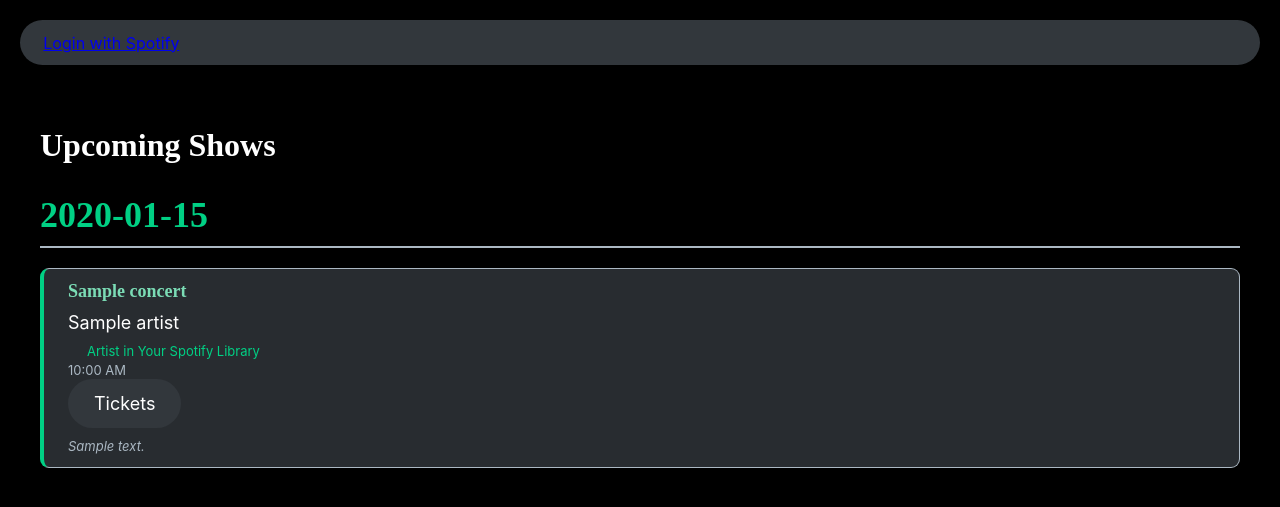
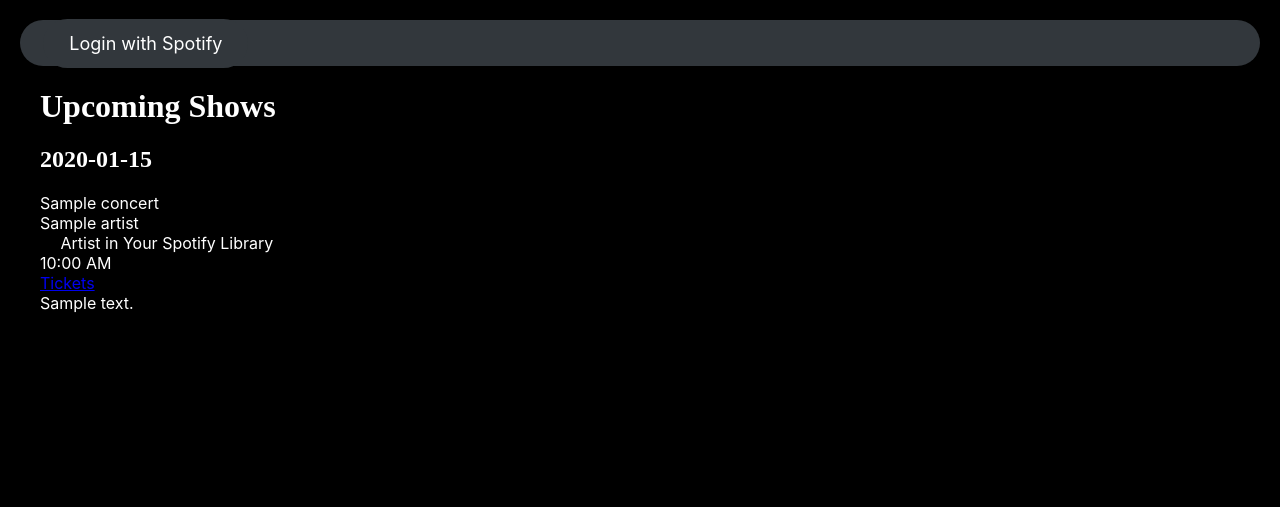
Before and after one commit to hack-c/jazzlistings, a Python web app: template templates/index.html in a window 1280 px wide. Shown: the top 507 px of the page. Run offline with Jinja, Linux system fonts and the light colour scheme; the template is opened without the code that fills it: most values are stand-ins (such as "Sample title", 1, 10 or a date in 2020); some web fonts are replaced.

Commit message:
more styling

```diff
--- a/templates/base.html
+++ b/templates/base.html
@@ -1,11 +1,12 @@
 <!DOCTYPE html>
-<html lang="en">
+<html class="no-js">
 <head>
     <meta charset="UTF-8">
-    <meta name="viewport" content="width=device-width, initial-scale=1.0">
+    <meta name="viewport" content="width=device-width, initial-scale=1">
     <title>Jazz Listings</title>
+
+    <!-- Font definitions -->
     <style>
-        /* Font faces */
         @font-face {
             font-family: 'Inter';
             font-style: normal;
@@ -22,7 +23,6 @@
             src: url('https://ecmrecords.com/wp-content/plugins/woocommerce/assets/fonts/cardo_normal_400.woff2') format('woff2');
         }
 
-        /* Color variables */
         :root {
             --wp--preset--color--black: #000000;
             --wp--preset--color--cyan-bluish-gray: #abb8c3;
@@ -41,109 +41,40 @@
         /* Base styles */
         body {
             font-family: 'Inter', sans-serif;
+            background-color: var(--wp--preset--color--black);
+            color: var(--wp--preset--color--white);
             margin: 0;
             padding: 20px;
-            background-color: var(--wp--preset--color--black);
-            color: var(--wp--preset--color--white);
         }
 
         h1, h2, h3, h4, h5, h6 {
             font-family: 'Cardo', serif;
-            color: var(--wp--preset--color--white);
         }
 
+        .content {
+            max-width: 1200px;
+            margin: 0 auto;
+        }
+
+        /* Navigation */
         nav {
             margin-bottom: 20px;
             padding: calc(0.667em + 2px) calc(1.333em + 2px);
             background-color: #32373c;
             border-radius: 9999px;
-            color: var(--wp--preset--color--white);
         }
 
-        .content {
-            max-width: 1200px;
-            margin: 0 auto;
-            padding: 20px;
-        }
-
-        .concert-card {
-            border: 1px solid var(--wp--preset--color--cyan-bluish-gray);
-            padding: calc(0.667em + 2px) calc(1.333em + 2px);
-            margin-bottom: 15px;
-            border-radius: 9px;
-            background-color: rgba(50, 55, 60, 0.8);
-        }
-
-        .venue {
-            font-family: 'Cardo', serif;
-            font-weight: bold;
-            font-size: 1.125em;
-            color: var(--wp--preset--color--light-green-cyan);
-            margin-bottom: 10px;
-        }
-
-        .artists {
-            margin: 10px 0;
-            color: var(--wp--preset--color--white);
-            font-size: 1.125em;
-        }
-
-        .time {
-            color: var(--wp--preset--color--cyan-bluish-gray);
-            margin-right: 10px;
-            font-size: 13px;
-        }
-
-        .date-section h2 {
-            color: var(--wp--preset--color--vivid-green-cyan);
-            border-bottom: 2px solid var(--wp--preset--color--cyan-bluish-gray);
-            padding-bottom: 10px;
-            margin-bottom: 20px;
-            font-size: 36px;
-        }
-
-        .tickets a {
+        /* Button styles */
+        .wp-block-button__link {
             color: var(--wp--preset--color--white);
             background-color: #32373c;
             border-radius: 9999px;
-            box-shadow: none;
-            text-decoration: none;
             padding: calc(0.667em + 2px) calc(1.333em + 2px);
             font-size: 1.125em;
-            display: inline-block;
+            text-decoration: none;
         }
 
-        .notes {
-            margin-top: 10px;
-            font-style: italic;
-            color: var(--wp--preset--color--cyan-bluish-gray);
-            font-size: 13px;
-        }
-
-        .spotify-login {
-            color: var(--wp--preset--color--white);
-            background-color: #32373c;
-            border-radius: 9999px;
-            text-decoration: none;
-            padding: calc(0.667em + 2px) calc(1.333em + 2px);
-            font-size: 1.125em;
-        }
-
-        .spotify-match {
-            border-left: 4px solid var(--wp--preset--color--vivid-green-cyan);
-            padding-left: 24px;
-        }
-
-        .spotify-match-indicator {
-            color: var(--wp--preset--color--vivid-green-cyan);
-            font-size: 13px;
-            margin-top: 8px;
-            display: flex;
-            align-items: center;
-            gap: 6px;
-        }
-
-        /* Font size utilities */
+        /* Font sizes */
         .has-small-font-size { font-size: 13px !important; }
         .has-medium-font-size { font-size: 20px !important; }
         .has-large-font-size { font-size: 36px !important; }
@@ -157,9 +88,7 @@
             <span>Welcome, {{ user.email }}!</span>
             <a href="{{ url_for('auth.logout') }}" class="wp-block-button__link">Logout</a>
         {% else %}
-            <a href="{{ url_for('auth.login') }}" class="wp-block-button__link">
-                Login with Spotify
-            </a>
+            <a href="{{ url_for('auth.login') }}" class="wp-block-button__link">Login with Spotify</a>
         {% endif %}
     </nav>
 
```
